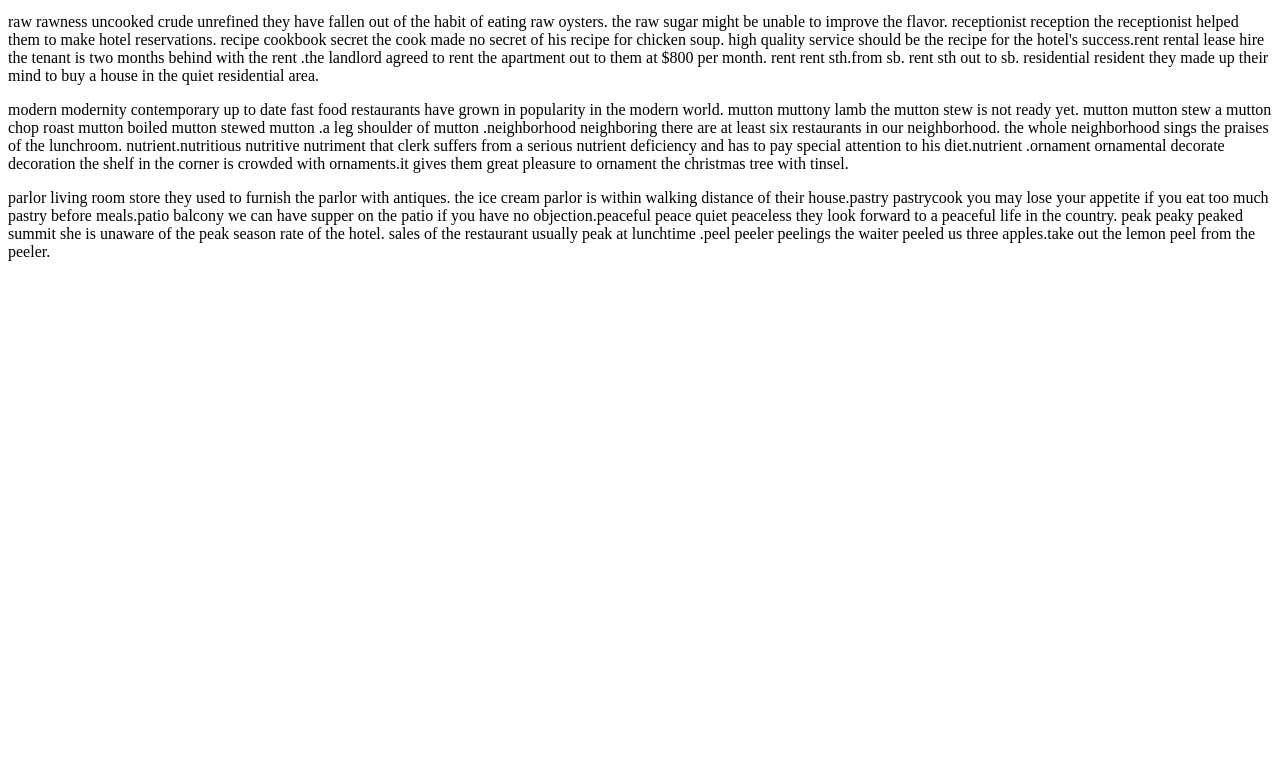
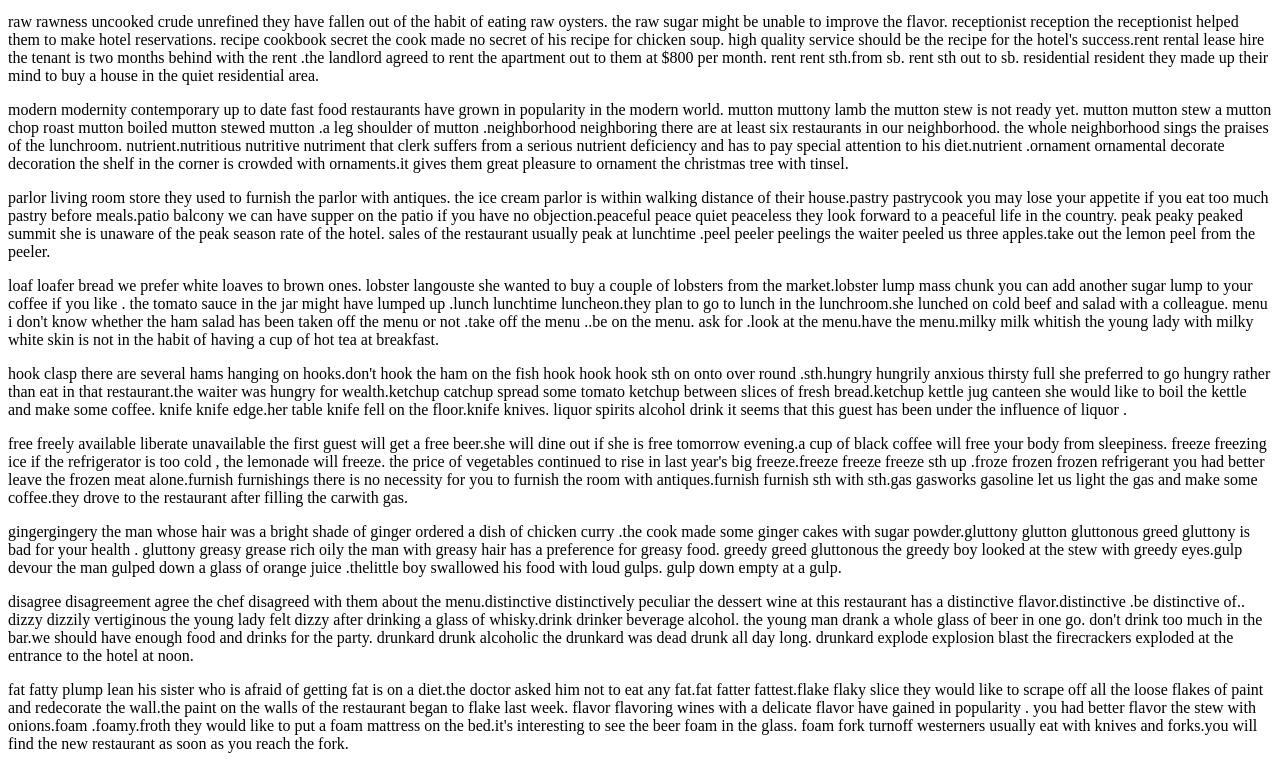
Before and after one commit to pann710/20211004, a plain HTML site: page index.html in a window 1280 px wide. Shown: the part 909-1678 px from the top of the page. Before the commit the page ends 1186 px from the top, so only its background shows below. Drawn offline with Linux system fonts and the light colour scheme.

Commit message:
Update index.html

```diff
--- a/index.html
+++ b/index.html
@@ -30,18 +30,18 @@
 
 <p>parlor living room store they used to furnish the parlor with antiques. the ice cream parlor is within walking distance of their house.pastry pastrycook you may lose your appetite if you eat too much pastry before meals.patio balcony we can have supper on the patio if you have no objection.peaceful peace quiet peaceless they look forward to a peaceful life in the country. peak peaky peaked summit she is unaware of the peak season rate of the hotel. sales of the restaurant usually peak at lunchtime .peel peeler peelings the waiter peeled us three apples.take out the lemon peel from the peeler.
 </p>
-<p>
+<p>loaf loafer bread we prefer white loaves to brown ones. lobster langouste she wanted to buy a couple of lobsters from the market.lobster lump mass chunk you can add another sugar lump to your coffee if you like . the tomato sauce in the jar might have lumped up .lunch lunchtime luncheon.they plan to go to lunch in the lunchroom.she lunched on cold beef and salad with a colleague. menu i don't know whether the ham salad has been taken off the menu or not .take off the menu ..be on the menu. ask for .look at the menu.have the menu.milky milk whitish the young lady with milky white skin is not in the habit of having a cup of hot tea at breakfast.
 </p>
-<p>
+<p>hook clasp there are several hams hanging on hooks.don't hook the ham on the fish hook hook hook sth on onto over round .sth.hungry hungrily anxious thirsty full she preferred to go hungry rather than eat in that restaurant.the waiter was hungry for wealth.ketchup catchup spread some tomato ketchup between slices  of fresh bread.ketchup kettle jug canteen she would like to boil the kettle and make some coffee. knife knife edge.her table knife fell on the floor.knife knives. liquor spirits alcohol drink it seems that this guest has been under the influence of liquor .
 </p>
-<p>
+<p>free freely available liberate unavailable the first guest will get a free beer.she will dine out if she is free tomorrow evening.a cup of black coffee will free your body from sleepiness. freeze freezing ice if the refrigerator is too cold , the lemonade will freeze. the price of vegetables continued to rise in last year's big freeze.freeze freeze freeze sth up .froze frozen frozen refrigerant you had better leave the frozen meat alone.furnish furnishings there is no necessity for you to furnish the room with antiques.furnish furnish sth with sth.gas gasworks gasoline let us light the gas and make some coffee.they drove to the restaurant after filling the carwith gas.
 </p>
 
-<p>
+<p>gingergingery the man whose hair was a bright shade of ginger ordered a dish of chicken curry .the cook made some ginger cakes with sugar powder.gluttony glutton gluttonous greed gluttony is bad for your health . gluttony greasy grease rich oily the man with greasy hair has a preference for greasy food. greedy greed gluttonous the greedy boy looked at the stew with greedy eyes.gulp devour the man gulped down a glass of orange juice .thelittle boy swallowed his food with loud gulps. gulp down empty at a gulp.
 </p>
-<p>
+<p>disagree disagreement agree the chef disagreed with them about the menu.distinctive distinctively peculiar the dessert wine at this restaurant has a distinctive flavor.distinctive .be distinctive of.. dizzy dizzily vertiginous the young lady felt dizzy after drinking a glass of whisky.drink drinker beverage alcohol. the young man drank a whole glass of beer in one go. don't drink too much in the bar.we should have enough food and drinks for the party. drunkard drunk alcoholic the drunkard was dead drunk all day long. drunkard explode explosion blast the firecrackers exploded at the entrance to the hotel at noon.
 </p>
-<p>
+<p>fat fatty plump lean his sister who is afraid of getting fat is on a diet.the doctor asked him not to eat any fat.fat fatter fattest.flake flaky slice they would like to scrape off all the loose flakes of paint and redecorate the wall.the paint on the walls of the restaurant began to flake last week. flavor flavoring wines with a delicate flavor have gained in popularity . you had better flavor the stew with onions.foam .foamy.froth they would like to put a foam mattress on the bed.it's interesting to see the beer foam in the glass. foam fork turnoff westerners usually eat with knives and forks.you will find the new restaurant as soon as you reach the fork.
 </p>
 </body>
 </html>
```
